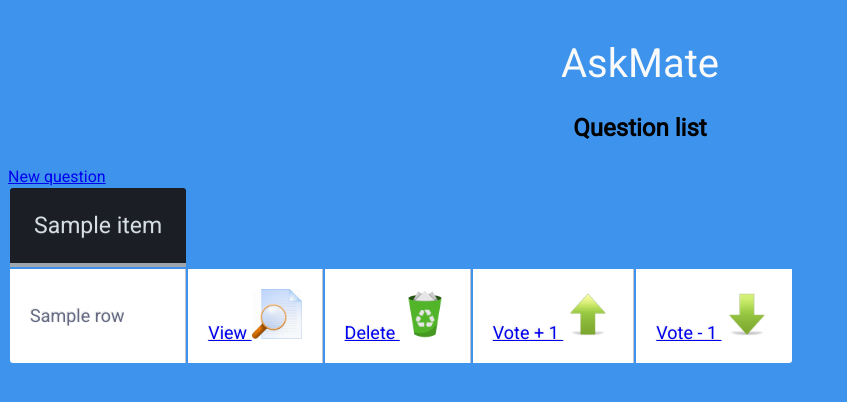
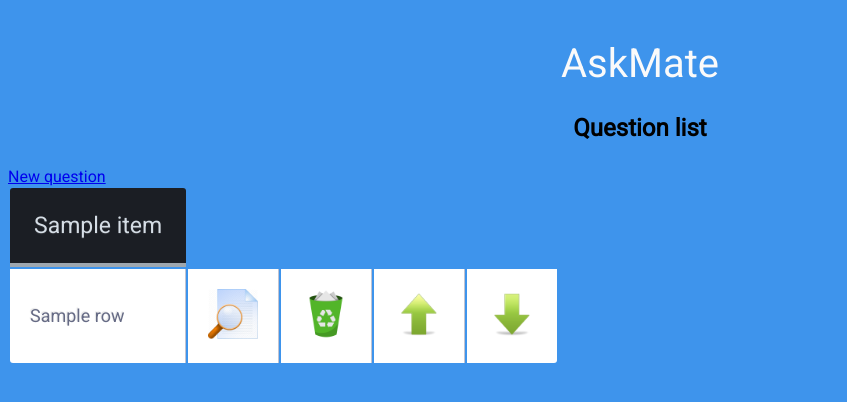
Before and after one commit to gabee1987/2nd_TW_week_StormCoders_AskMate_with_SQL, a Flask app: template templates/home.html in a window 1280 px wide. Shown: the top 402 px of the page, without its empty margins (0-847 px from the left). Run offline with Flask 2, Linux system fonts and the light colour scheme; the template is opened without the code that fills it: most values are stand-ins (such as "Sample title", 1, 10 or a date in 2020); some libraries are stand-ins or nearby versions.

Commit message:
button texts deleted

```diff
--- a/templates/home.html
+++ b/templates/home.html
@@ -24,22 +24,22 @@
                             <td>{{ question }}</td>
                         {% endfor %}
                         <td align="middle">
-                            <a href="/question/{{ view_questions[0][0] }}">View
+                            <a href="/question/{{ view_questions[0][0] }}">
                             <img border="0" alt="View" src="/static/img/view.png" width="50" height="50">
                             </a>
                         </td>
                         <td align="middle">
-                            <a href="/question/{{ view_questions[0][0] }}/delete">Delete
+                            <a href="/question/{{ view_questions[0][0] }}/delete">
                             <img border="0" alt="View" src="/static/img/bin.png" width="50" height="50">
                             </a>
                         </td>
                         <td align="middle">
-                            <a href="/question/{{ view_questions[0][0] }}/vote-up">Vote + 1
+                            <a href="/question/{{ view_questions[0][0] }}/vote-up">
                             <img border="0" alt="View" src="/static/img/vote_up.png" width="50" height="50">
                             </a>
                         </td>
                         <td align="middle">
-                            <a href="/question/{{ view_questions[0][0] }}/vote-down">Vote - 1
+                            <a href="/question/{{ view_questions[0][0] }}/vote-down">
                             <img border="0" alt="View" src="/static/img/vote_down.png" width="50" height="50">
                             </a>
                         </td>
```
